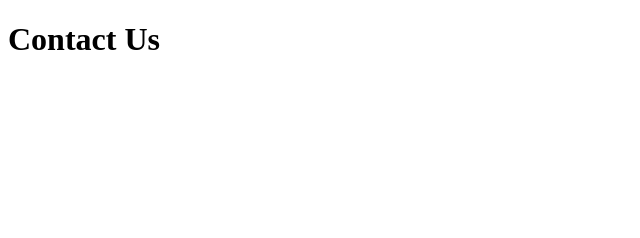
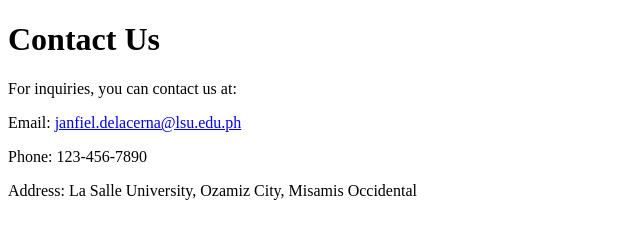
Before and after one commit to iutiuotu/SimpleWebsite, a plain HTML site: page contact.html in a window 1280 px wide. Shown: the whole page, without its empty margins (0-640 px from the left). Drawn offline with Linux system fonts and the light colour scheme.

Commit message:
Addded content to contact page

```diff
--- a/contact.html
+++ b/contact.html
@@ -7,5 +7,9 @@
 </head>
 <body>
     <h1>Contact Us</h1>
+    <p>For inquiries, you can contact us at:</p>
+    <p>Email: <a href="mailto:janfiel.delacerna@lsu.edu.ph">janfiel.delacerna@lsu.edu.ph</a></p>
+    <p>Phone: 123-456-7890</p>
+    <p>Address: La Salle University, Ozamiz City, Misamis Occidental</p>
 </body>
 </html>
```
